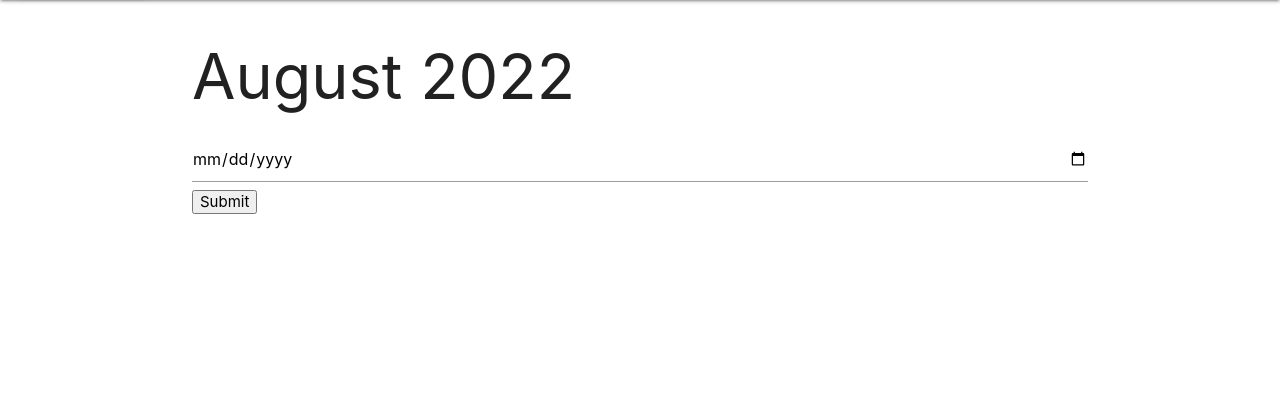
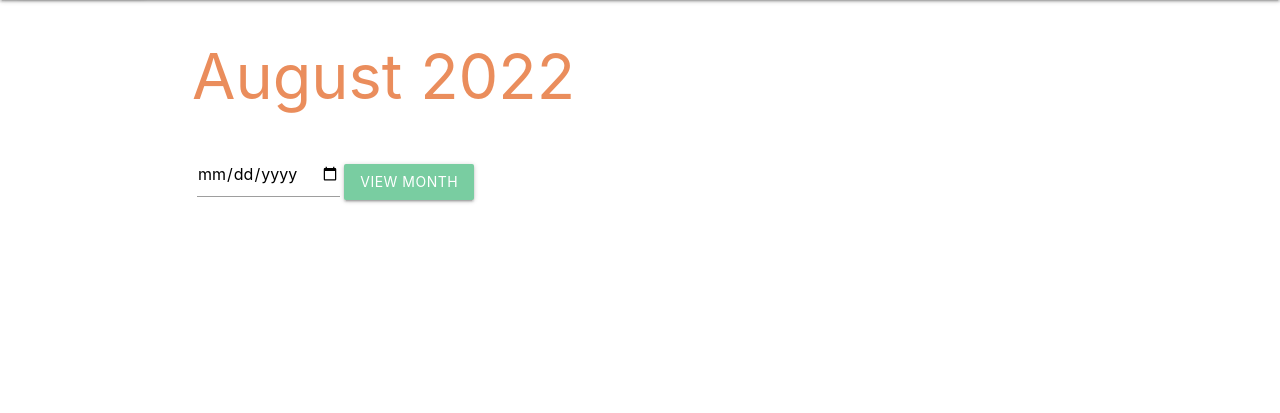
Before and after one commit to heyjudesmom/save-the-date, a Django app: page /dates/ in a window 1280 px wide. Shown: the part 64-477 px from the top of the page. Run offline with Django 4.2, Linux system fonts and the light colour scheme; a user stored in the database is signed in; tables that the repository leaves empty hold one stand-in row (values such as "Sample post").

Commit message:
Index Style

```diff
--- a/main_app/static/css/style.css
+++ b/main_app/static/css/style.css
@@ -1,4 +1,3 @@
-
 body {
   display: flex;
   min-height: 100vh;
@@ -13,3 +12,17 @@
   padding-top: 0;
   text-align: right;
 }
+
+#calendar-card {
+  height: 20vh;
+  width: auto;
+}
+
+.card-content {
+  overflow-wrap: break-word;
+  word-wrap: break-word;
+}
+
+.row .col {
+  padding: 0;
+}
--- a/main_app/templates/base.html
+++ b/main_app/templates/base.html
@@ -21,7 +21,7 @@
         </ul>
         <ul class="right">
           {% if user.is_authenticated %}
-            <li> Welcome {{ user.username }} </li>
+            <li> Welcome {{ user }} </li>
             <li><a href="{% url 'index' %}"><i class="material-icons">date_range</i></a></li>
             <li><a href="{% url 'create_date' %}">Log a Date</a></li>
             <li><a href="{% url 'activity' %}">Date Ideas</a></li>
--- a/main_app/templates/dates/index.html
+++ b/main_app/templates/dates/index.html
@@ -1,34 +1,44 @@
 {% extends 'base.html' %}
 {% block content %}
+{% if sel_year %}
+<h1 style="color: #EA8D5C">{{ sel_month }} {{ sel_year }}</h1>
+{% else %}
+<h1 style="color: #EA8D5C">{{ cur_month }}</h1>
+{% endif %}
 
-<h1>{{ cur_month }}</h1>
 <form action="" method="GET">
+
+  <div class="input-field inline">
     <input type="date" name="date">
-    <input type="submit">
+  </div>
+  <button style="background-color: #79CDA1" class="btn waves-effect waves-light" type="submit">VIEW MONTH</button>
 </form>
 
+<div id="calendar">
   {% for date in dates %}
   <div class="row">
-    <div class="col s12 m7">
-        <div class="card">
-            <div class="card-content">
-                <span class="card-title">{{ date.title }}</span>
-                <p>date: {{ date.date }}</p>
-                <p>notes: {{ date.notes }}</p>
-                <p>company: {{ date.company }}</p>
-                <p>location: {{ date.location }}</p>
+    <div class="col s4 m3 l2">
+      <div id="calendar-card" class="card hoverable medium">
+        {% if date.photo_set.count %}
+        <div class="card-image">
+          <img class="responsive-img" src="{{ date.photo_set.first.url }}" alt="photo of {{ date.title }}">
         </div>
         <div class="card-action">
-            <a href="{% url 'detail' date.id %}">View Details</a>
+          <a href="{% url 'detail' date.id %}" style="color: #EA8D5C">{{ date.date }}</a>
         </div>
       </div>
+      {% else %}
+      <div class="card-content">
+        <span class="card-title truncate">{{ date.title }}</span>
+        <p> {{date.notes }}</p>
+      </div>
+      <div class="card-action">
+        <a href="{% url 'detail' date.id %}" style="color: #EA8D5C">{{ date.date }}</a>
       </div>
     </div>
+    {% endif%}
+  </div>
   {% endfor %}
-<!-- <script>
-   document.addEventListener('DOMContentLoaded', function() {
-    var elems = document.querySelectorAll('.datepicker');
-    var instances = M.Datepicker.init(elems);
-  });
-</script> -->
+
+</div>
 {% endblock %}
```
Lines whose indentation alone changed are shown as unchanged.
